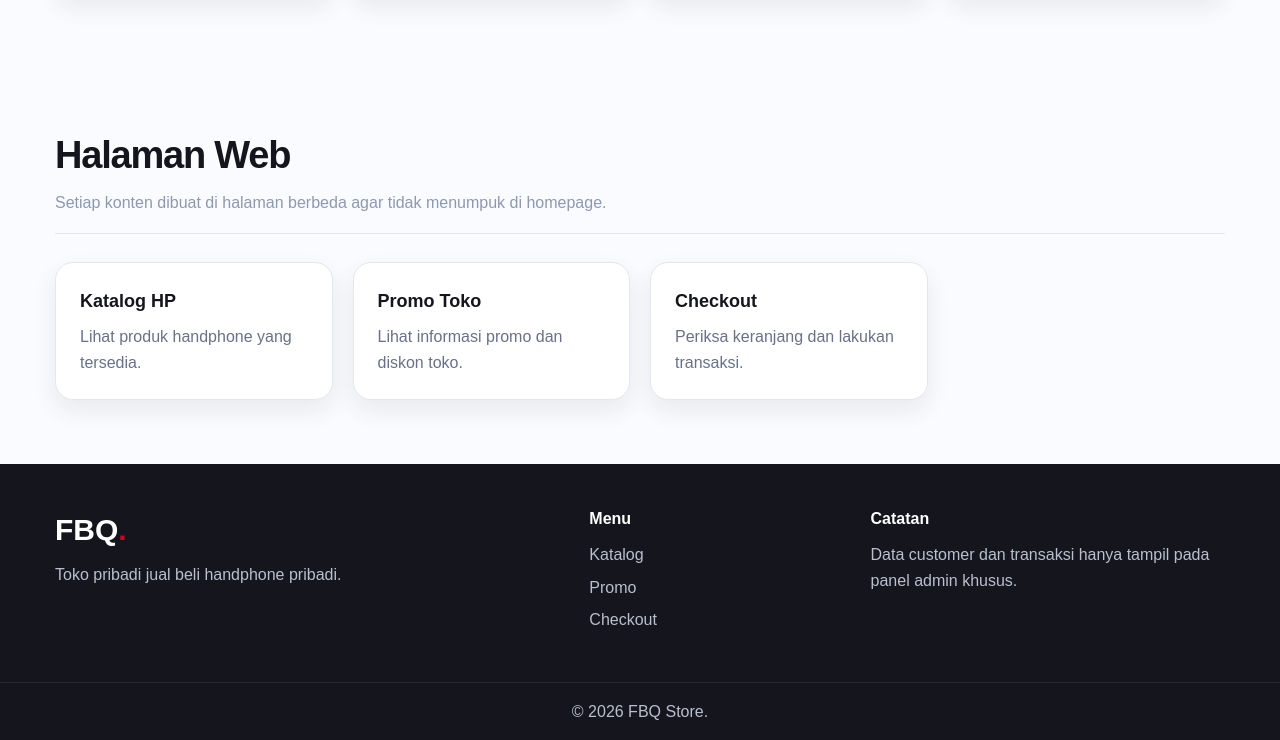
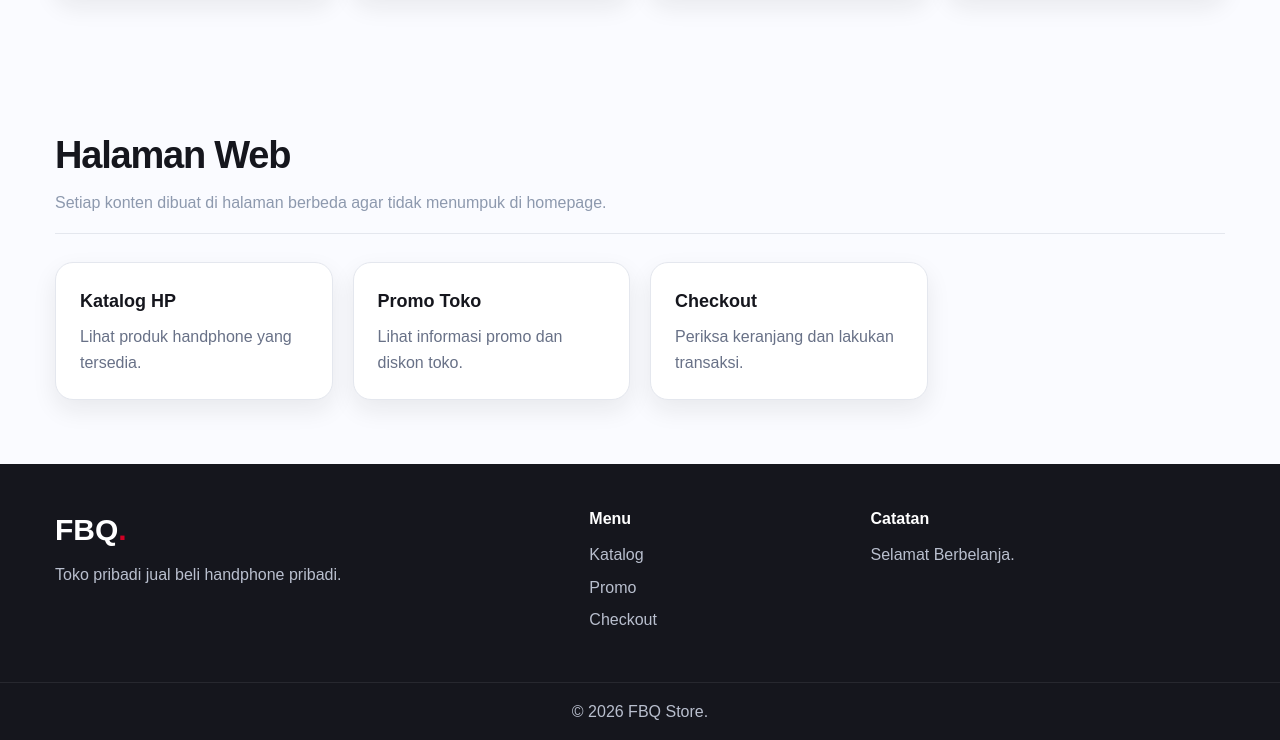
Before and after one commit to qodhilkhusain-lab/FBQ-STORE, a website: page public/index.html in a window 1280 px wide. Shown: the part 1979-2719 px from the top of the page. Drawn offline with Linux system fonts and the light colour scheme; no server answers.

Commit message:
Update index.html

```diff
--- a/public/index.html
+++ b/public/index.html
@@ -186,7 +186,7 @@
       </div>
       <div>
         <h4>Catatan</h4>
-        <p>Data customer dan transaksi hanya tampil pada panel admin khusus.</p>
+        <p>Selamat Berbelanja.</p>
       </div>
     </div>
     <div class="footer-bottom">© 2026 FBQ Store.</div>
```
